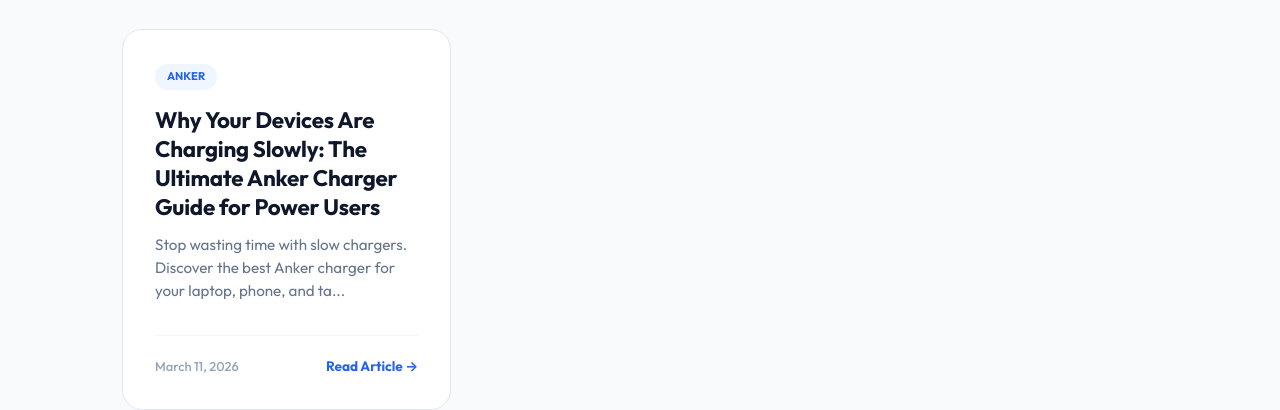
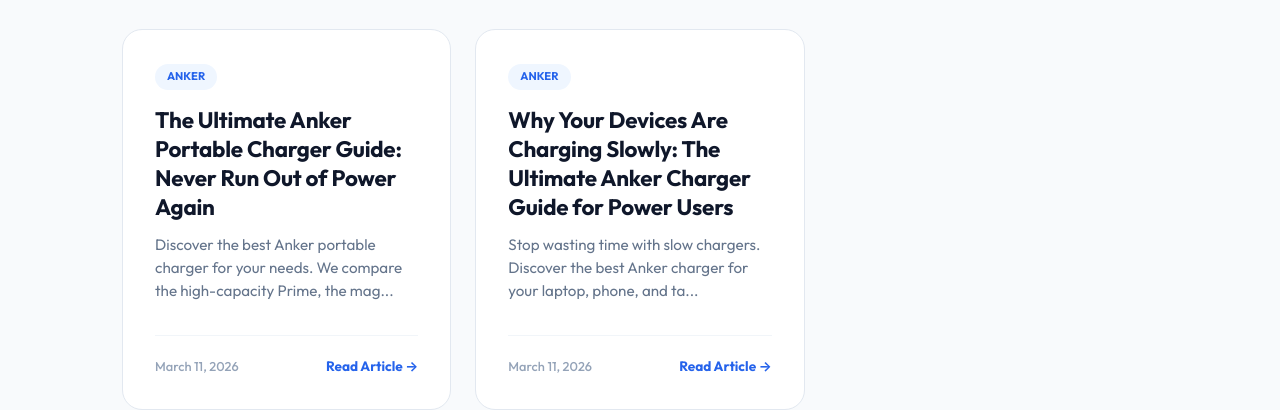
Before and after one commit to PureLivingTech/anker, a plain HTML site: page index.html in a window 1280 px wide. Shown: the part 562-972 px from the top of the page. Drawn offline with Linux system fonts and the light colour scheme.

Commit message:
Update index.html

```diff
--- a/index.html
+++ b/index.html
@@ -159,6 +159,18 @@
         <div class="bento-grid">
         <!-- ARTICLES_START -->
 
+        <a href="posts/anker-portable-charger/" class="article-card bento-item">
+            <div class="card-content">
+                <span class="category-tag">ANKER</span>
+                <h3>The Ultimate Anker Portable Charger Guide: Never Run Out of Power Again</h3>
+                <p>Discover the best Anker portable charger for your needs. We compare the high-capacity Prime, the mag...</p>
+                <div class="card-footer">
+                    <span class="date">March 11, 2026</span>
+                    <span class="read-more">Read Article →</span>
+                </div>
+            </div>
+        </a>
+
         <a href="posts/anker-charger/" class="article-card bento-item">
             <div class="card-content">
                 <span class="category-tag">ANKER</span>
```
